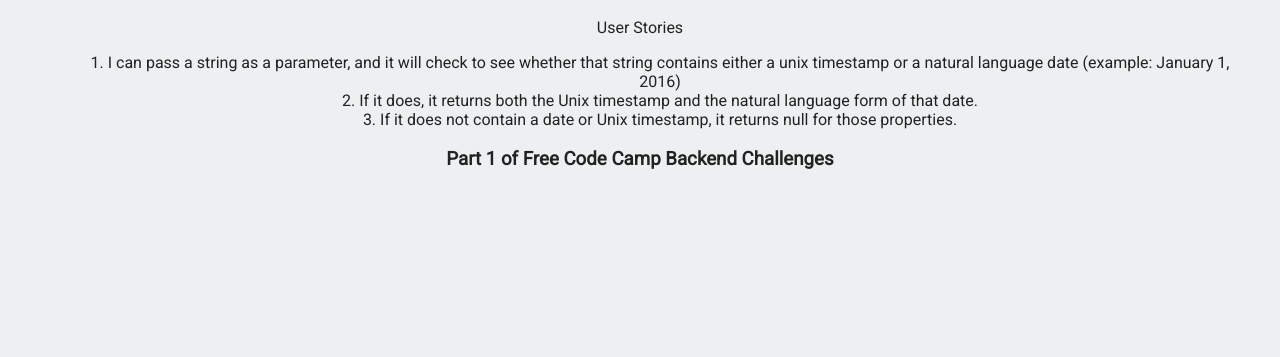
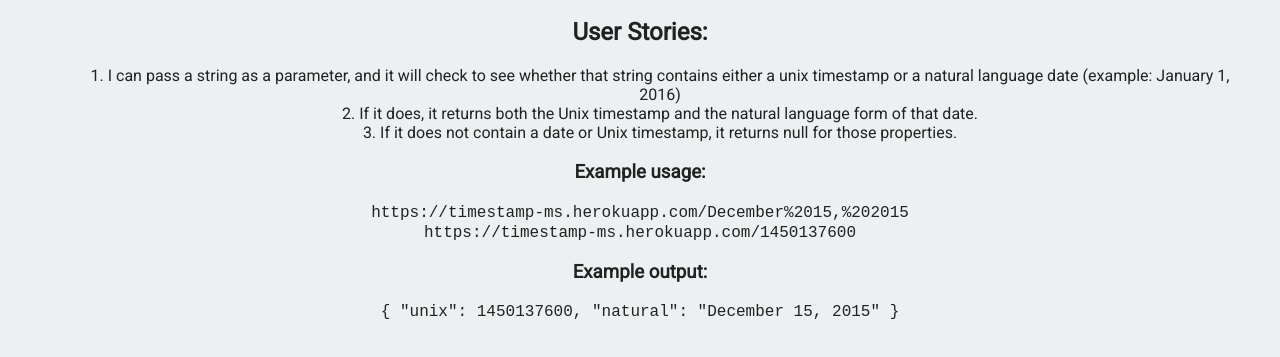
Before and after one commit to saurabh30/Timestamp-Microservice, a website: page views/index.html in a window 1280 px wide. Shown: the part 81-438 px from the top of the page. Drawn offline with Linux system fonts and the light colour scheme.

Commit message:
Checkpoint

```diff
--- a/public/style.css
+++ b/public/style.css
@@ -19,6 +19,7 @@
 
 ol {
 	list-style-position: inside;
+
 }
 ul {
 	list-style-type: none;
@@ -33,3 +34,6 @@
 	margin: 20px auto 0 auto;
 	display: block;
 }
+h2{
+  align:left
+}
--- a/views/index.html
+++ b/views/index.html
@@ -11,15 +11,20 @@
    <body>
       <div class="container">
          <h1>API Basejump: Timestamp microservice</h1>
-         <p>User Stories</p>
+         <h2>User Stories:</h2>
         <blockquote>
           <ol>
             <li>I can pass a string as a parameter, and it will check to see whether that string contains either a unix timestamp or a natural language date (example: January 1, 2016)</li>
             <li>If it does, it returns both the Unix timestamp and the natural language form of that date.</li>
             <li>If it does not contain a date or Unix timestamp, it returns null for those properties.</li>
+
           </ol>
         </blockquote>
-         <h3>Part 1 of Free Code Camp Backend Challenges</h3>
+         <h3>Example usage:</h3>
+        <code>https://timestamp-ms.herokuapp.com/December%2015,%202015</code><br>
+        <code>https://timestamp-ms.herokuapp.com/1450137600</code><br>
+        <h3>Example output:</h3>
+        <code>{ "unix": 1450137600, "natural": "December 15, 2015" }</code>
       </div>
    </body>
 
```
